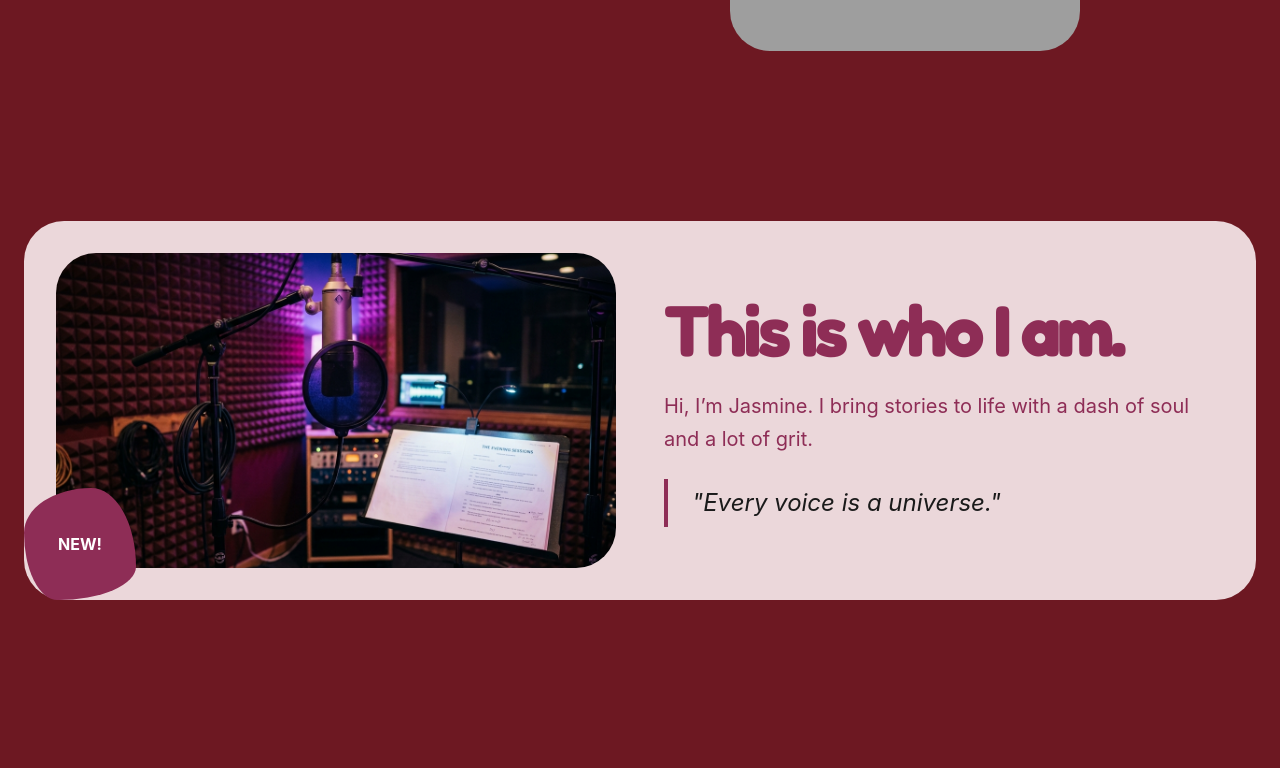
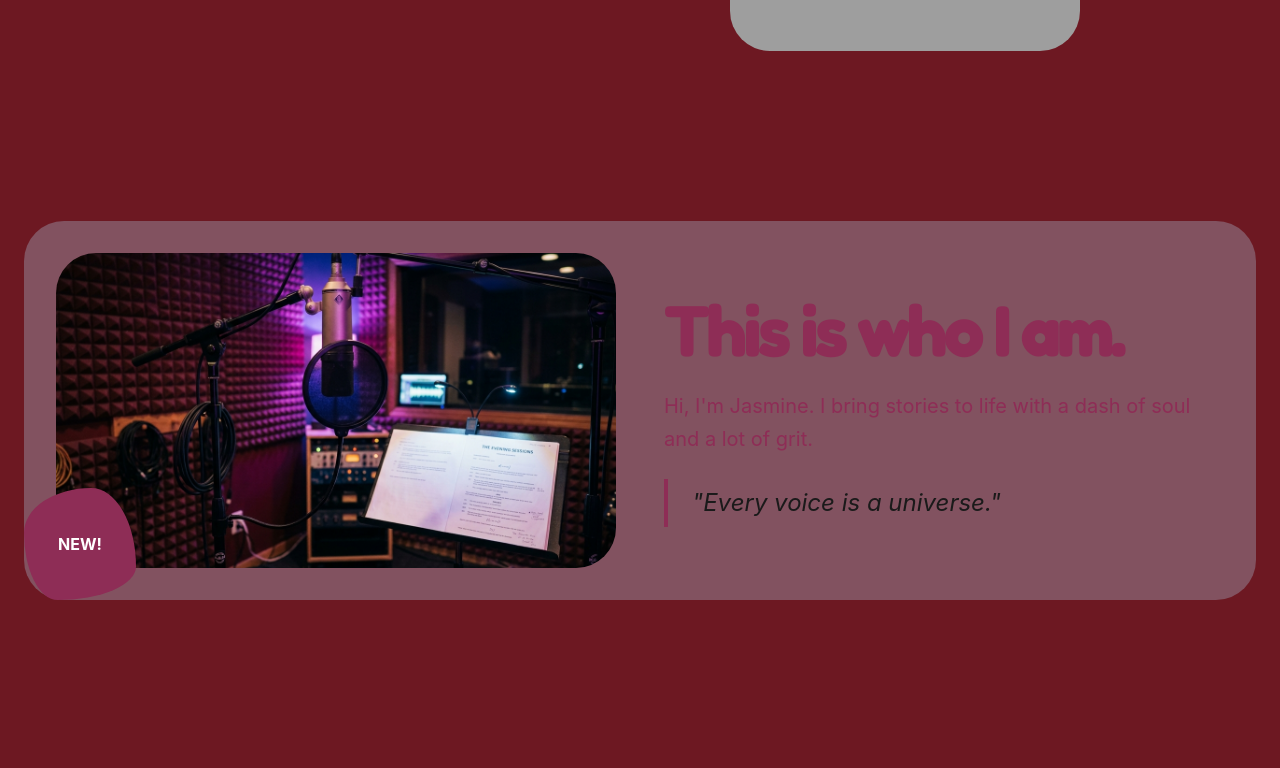
Before and after one commit to dchang1031/Jasmine-site, a React (Vite) app: page / in a window 1280 px wide. Shown: the part 639-1407 px from the top of the page. Built offline with nearby package versions, Linux system fonts and the light colour scheme; grey boxes are pictures that could not be loaded.

Commit message:
Change AboutSection container color from #ebd7da to #825260

```diff
--- a/src/components/AboutSection.tsx
+++ b/src/components/AboutSection.tsx
@@ -13,7 +13,7 @@
             hidden: { opacity: 0 },
             visible: { opacity: 1, transition: { staggerChildren: 0.2 } }
           }}
-          className="grid grid-cols-1 lg:grid-cols-2 gap-12 items-center bg-[#ebd7da] p-8 card-rounded"
+          className="grid grid-cols-1 lg:grid-cols-2 gap-12 items-center bg-[#825260] p-8 card-rounded"
         >
 
           <motion.div variants={{ hidden: { opacity: 0, y: 20 }, visible: { opacity: 1, y: 0 } }} className="relative">
@@ -24,7 +24,7 @@
           <div className="space-y-6">
             <motion.h2 variants={{ hidden: { opacity: 0, y: 20 }, visible: { opacity: 1, y: 0 } }} className="font-display text-7xl font-black tracking-tighter text-[#8e2d56]">This is who I am.</motion.h2>
             <motion.p variants={{ hidden: { opacity: 0, y: 20 }, visible: { opacity: 1, y: 0 } }} className="text-xl leading-relaxed text-[#8e2d56]">
-              Hi, I’m Jasmine. I bring stories to life with a dash of soul and a lot of grit.
+              Hi, I'm Jasmine. I bring stories to life with a dash of soul and a lot of grit.
             </motion.p>
             <motion.div variants={{ hidden: { opacity: 0, y: 20 }, visible: { opacity: 1, y: 0 } }} className="border-l-4 border-[#8e2d56] pl-6 py-2">
               <p className="font-editorial text-2xl italic">"Every voice is a universe."</p>
```
